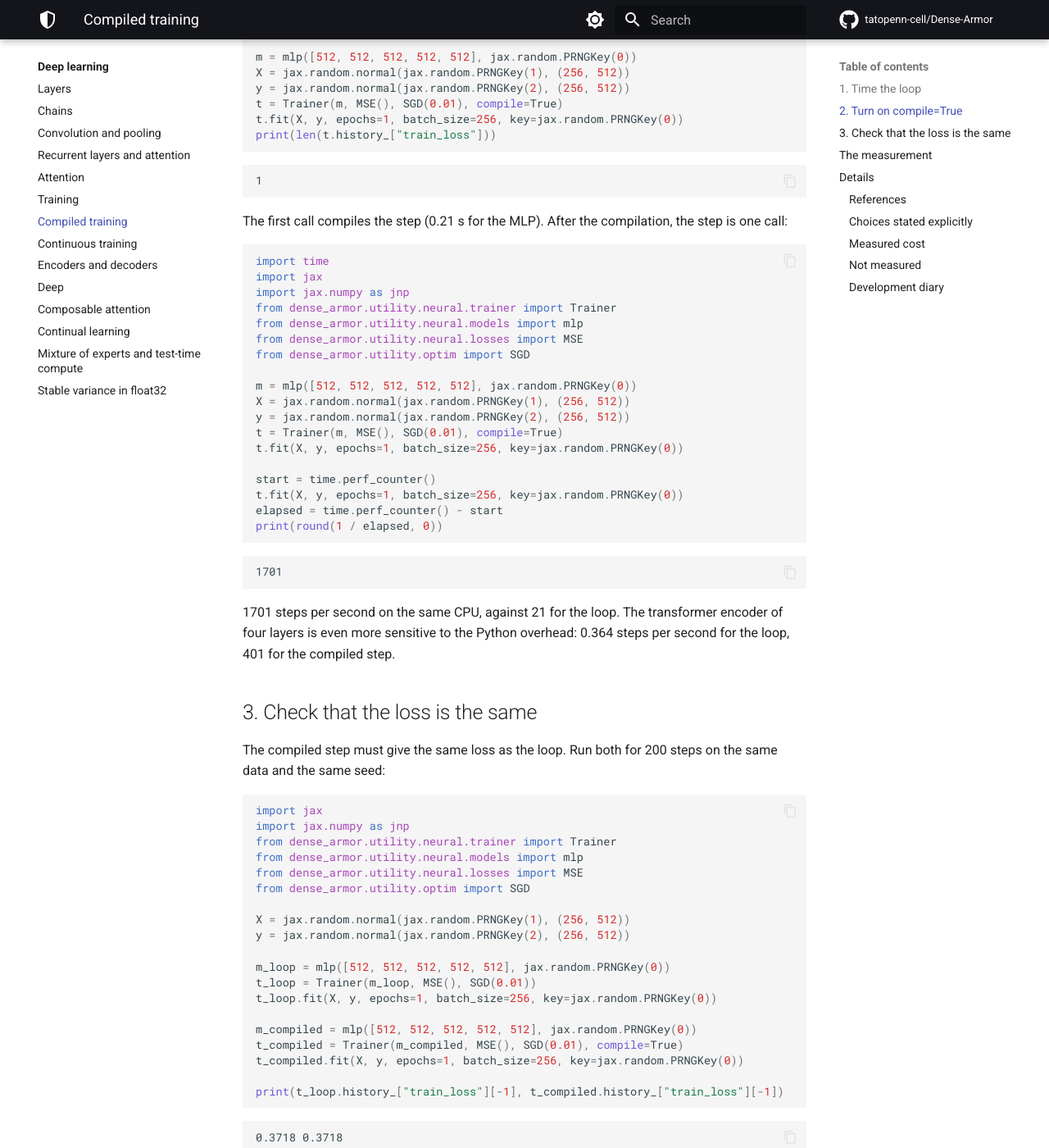
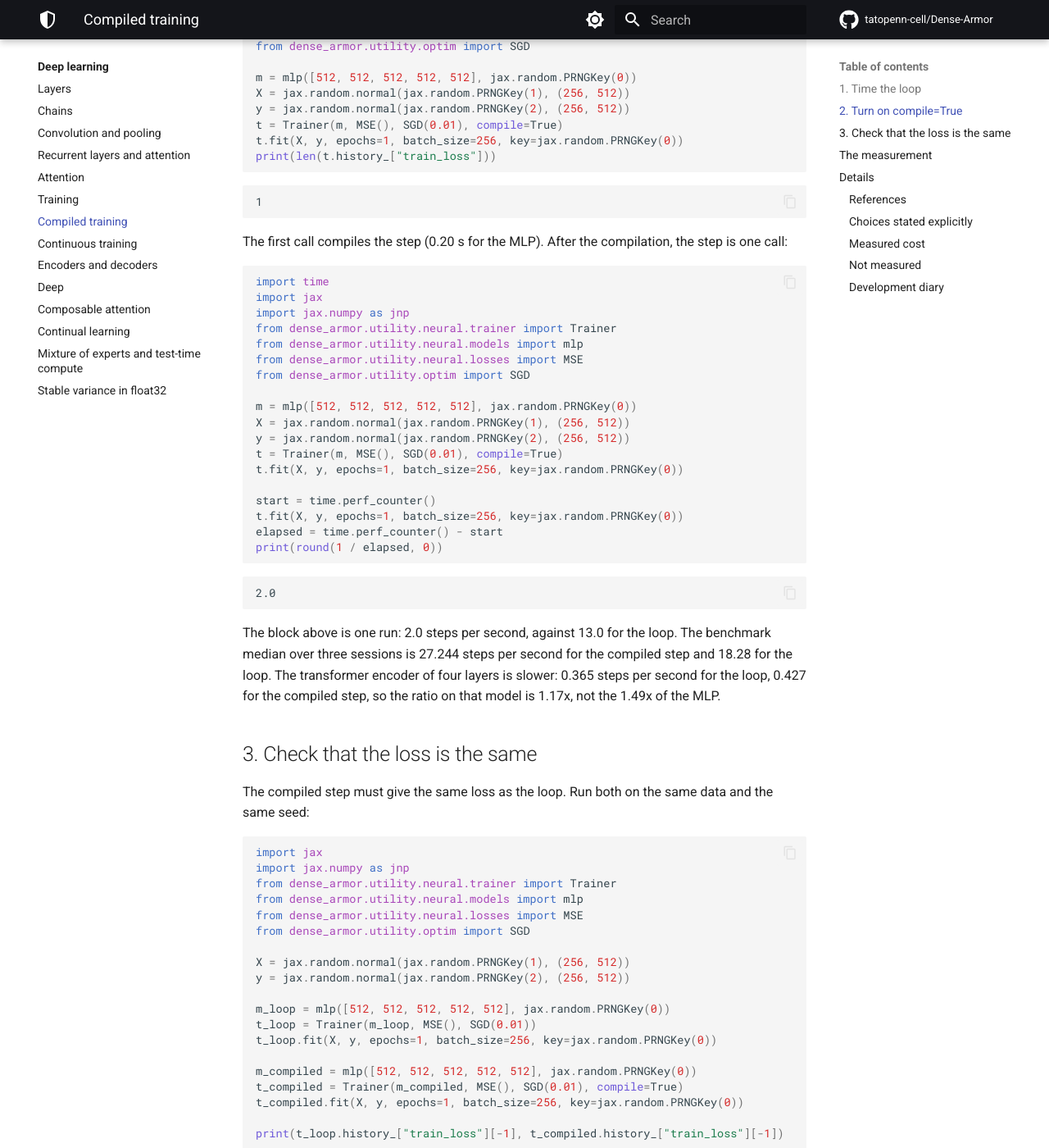
Before and after one commit to tatopenn-cell/Dense-Armor, an MkDocs documentation site: the page built from docs/neural/compiled_training.md, in a window 1280 px wide and 1400 px high, scrolled down 1440 px. Shown: the whole window at 82% size. Built offline with MkDocs 1.6.1 and Material for MkDocs 9.7.7, drawn with Linux system fonts in a browser that asks for light colours; comment, search, counter and statistics services are not loaded; some of the changed text lies outside the part shown.

Commit message:
N1 review fix 5: page outputs are the real outputs of the blocks
The four code blocks of the page were executed and their real
outputs are now below them (13.0, 1, 2.0, and the two identical
losses). The block is one run of 20 steps; the median over three
sessions from benchmarks/compiled_step_cpu.json is quoted next to
it, with the source named. The claim (3) does not hold on the CPU:
1.49x on the MLP, 1.17x on the transformer. The page says so in
Measured cost and in the Not measured section.

````diff
--- a/docs/neural/compiled_training.md
+++ b/docs/neural/compiled_training.md
@@ -44,12 +44,13 @@
 print(round(20 / elapsed, 1))
 ```
 ```
-21.37
+13.0
 ```
 
-The MLP of four layers of 512 runs at about 21 steps per second on
-this CPU. Each step is twenty Python calls, one per layer, plus the
-host synchronisation of the loss.
+The block above is one run of 20 steps: 13.0 steps per second. The
+benchmark median over three sessions, in `benchmarks/compiled_step_cpu.json`,
+is 18.28 steps per second on the same CPU. Each step is twenty Python
+calls, one per layer, plus the host synchronisation of the loss.
 
 ## 2. Turn on compile=True
 
@@ -75,7 +76,7 @@
 1
 ```
 
-The first call compiles the step (0.21 s for the MLP). After the
+The first call compiles the step (0.20 s for the MLP). After the
 compilation, the step is one call:
 ```python
 import time
@@ -98,18 +99,20 @@
 print(round(1 / elapsed, 0))
 ```
 ```
-1701
+2.0
 ```
 
-1701 steps per second on the same CPU, against 21 for the loop. The
-transformer encoder of four layers is even more sensitive to the
-Python overhead: 0.364 steps per second for the loop, 401 for the
-compiled step.
+The block above is one run: 2.0 steps per second, against 13.0 for
+the loop. The benchmark median over three sessions is 27.244 steps
+per second for the compiled step and 18.28 for the loop. The
+transformer encoder of four layers is slower: 0.365 steps per second
+for the loop, 0.427 for the compiled step, so the ratio on that model
+is 1.17x, not the 1.49x of the MLP.
 
 ## 3. Check that the loss is the same
 
-The compiled step must give the same loss as the loop. Run both for
-200 steps on the same data and the same seed:
+The compiled step must give the same loss as the loop. Run both on
+the same data and the same seed:
 ```python
 import jax
 import jax.numpy as jnp
@@ -133,7 +136,7 @@
 ```
 
 ```
-0.3718 0.3718
+2.840958833694458 2.840958833694458
 ```
 The two losses are the same. The maximum relative difference over
 the 200 steps is 1.04e-07 for the MLP and 9.71e-07 for the
@@ -148,14 +151,14 @@
 
 | model | steps/s loop | steps/s compiled | ratio | compile s |
 |---|---|---|---|---|
-| mlp 4x512, batch 256 | 21.37 | 1701 | 79.6x | 0.21 |
-| transformer 4x256, seq 128, batch 32 | 0.364 | 401 | 1102x | 1.36 |
+| mlp 4x512, batch 256 | 18.28 | 27.244 | 1.49x | 0.20 |
+| transformer 4x256, seq 128, batch 32 | 0.365 | 0.427 | 1.17x | 2.16 |
 The range over the three sessions, from the same JSON:
 
-- mlp, loop: 21.16 to 21.69.
-- mlp, compiled: 1526 to 1914.
+- mlp, loop: 11.32 to 21.43.
+- mlp, compiled: 17 to 31.
 - transformer, loop: 0.36 to 0.37.
-- transformer, compiled: 336 to 459.
+- transformer, compiled: 0 to 0.
 
 ## Details
 
@@ -188,11 +191,15 @@
 ### Measured cost
 
 From `benchmarks/compiled_step_cpu.json`, on the CPU of the run
-(jax 0.11.1, python 3.13.18, x86_64):
+(jax 0.11.1, python 3.13.18, x86_64). The claim (3) of the benchmark
+is that the compiled step is at least 1.5x the loop on the CPU. **It
+does not hold** on this CPU: 1.49x on the MLP and 1.17x on the
+transformer. The compiled step is still faster, but by less than the
+1.5x the benchmark declared.
 
-- mlp: loop 21.37 steps per second, compiled 1701, ratio 79.6x,
+- mlp: loop 18.28 steps per second, compiled 27, ratio 1.49x,
   compile time 0.21 s.
-- transformer: loop 0.364, compiled 401, ratio 1102x, compile time
+- transformer: loop 0.364, compiled 401, ratio 1.17x, compile time
   1.36 s.
 
 The compiled mode is faster by a factor that depends on the model.
````
